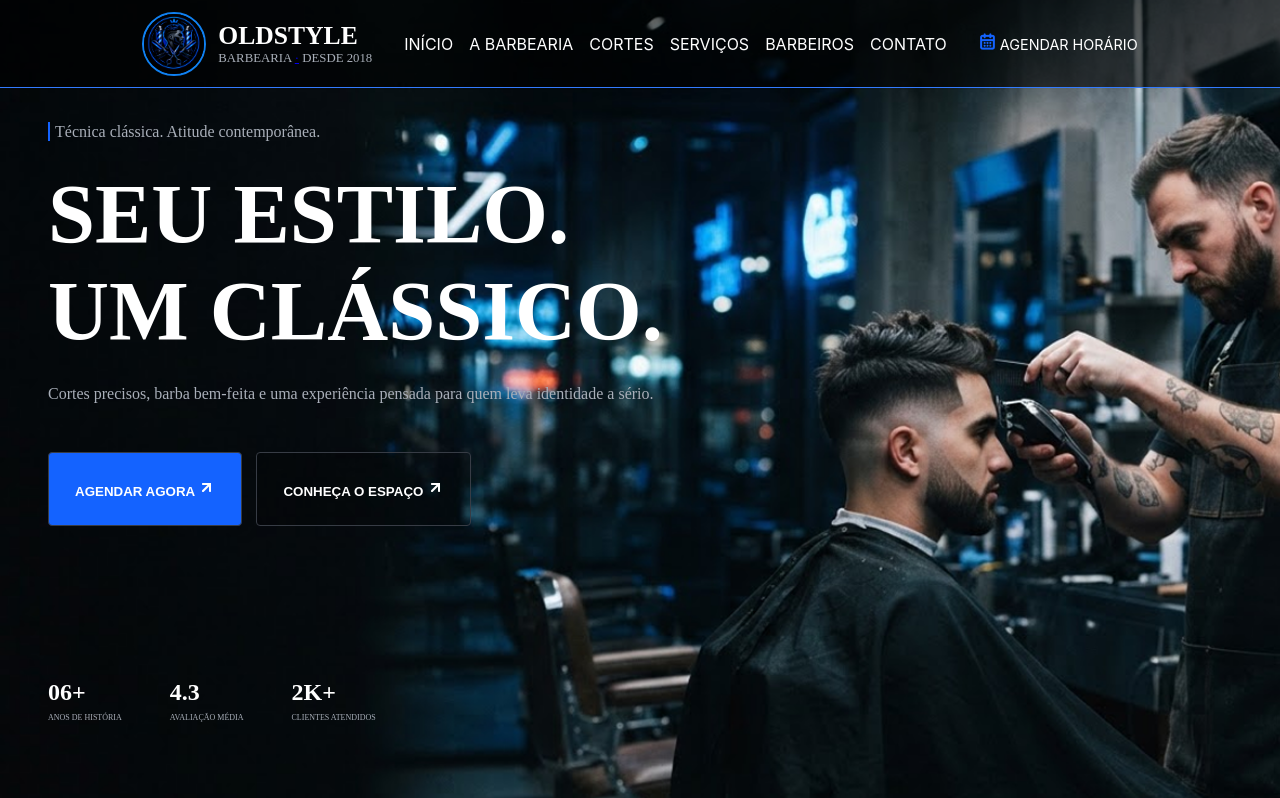
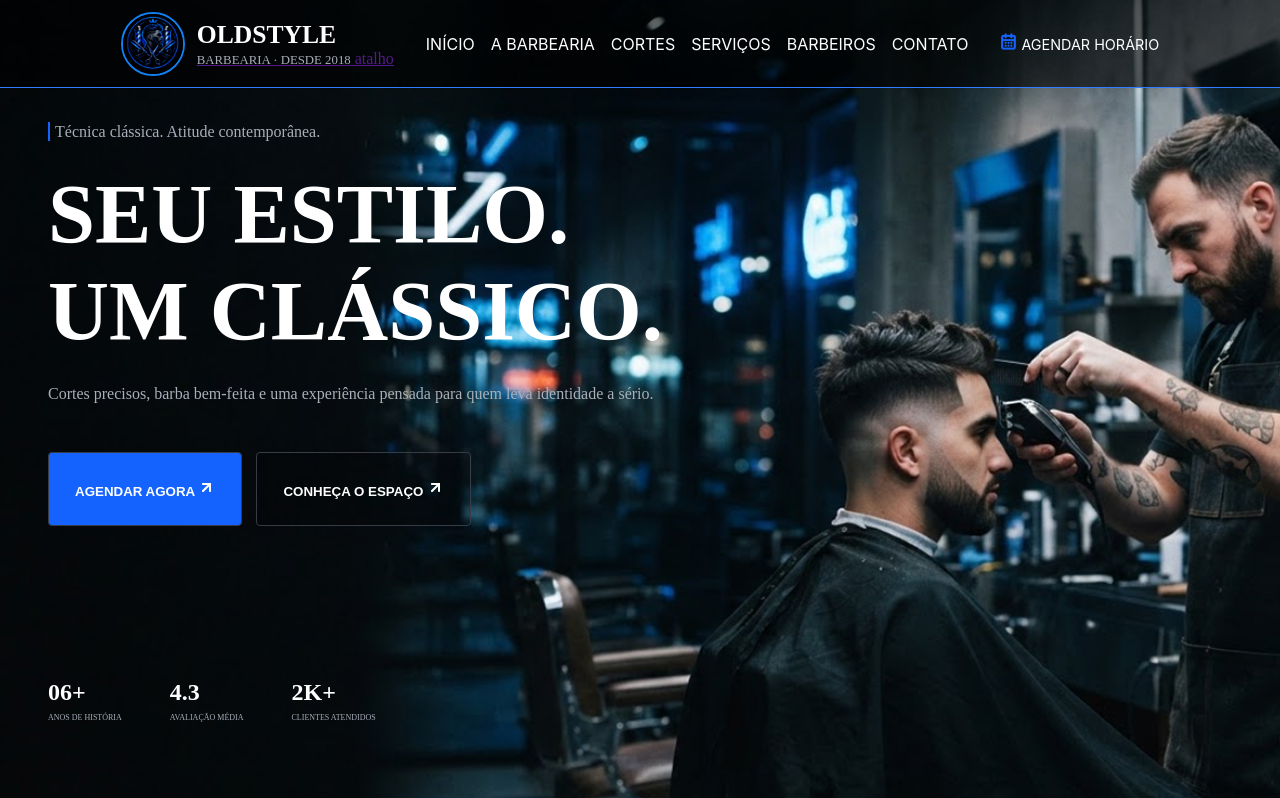
Before and after one commit to EdMaximo/OldStyle---Cabeleireiro, a plain HTML site: page index.html in a window 1280 px wide. Shown: the top 798 px of the page. Drawn offline with Linux system fonts and the light colour scheme.

Commit message:
Atalho para teste

```diff
--- a/index.html
+++ b/index.html
@@ -16,8 +16,10 @@
         </h1>
 
         <!-- REMOVER DEPOIS O A!!!!!!!!!!!!!! -->
-        <span id="miniTitle">BARBEARIA <a href="login.html">·</a> DESDE 2018</span>
-
+        <a href="">
+        <span id="miniTitle">BARBEARIA · DESDE 2018</span>
+          atalho
+        </a>
       </div>
     </div>
     <div id="LinksToArticlesDiv">
```
